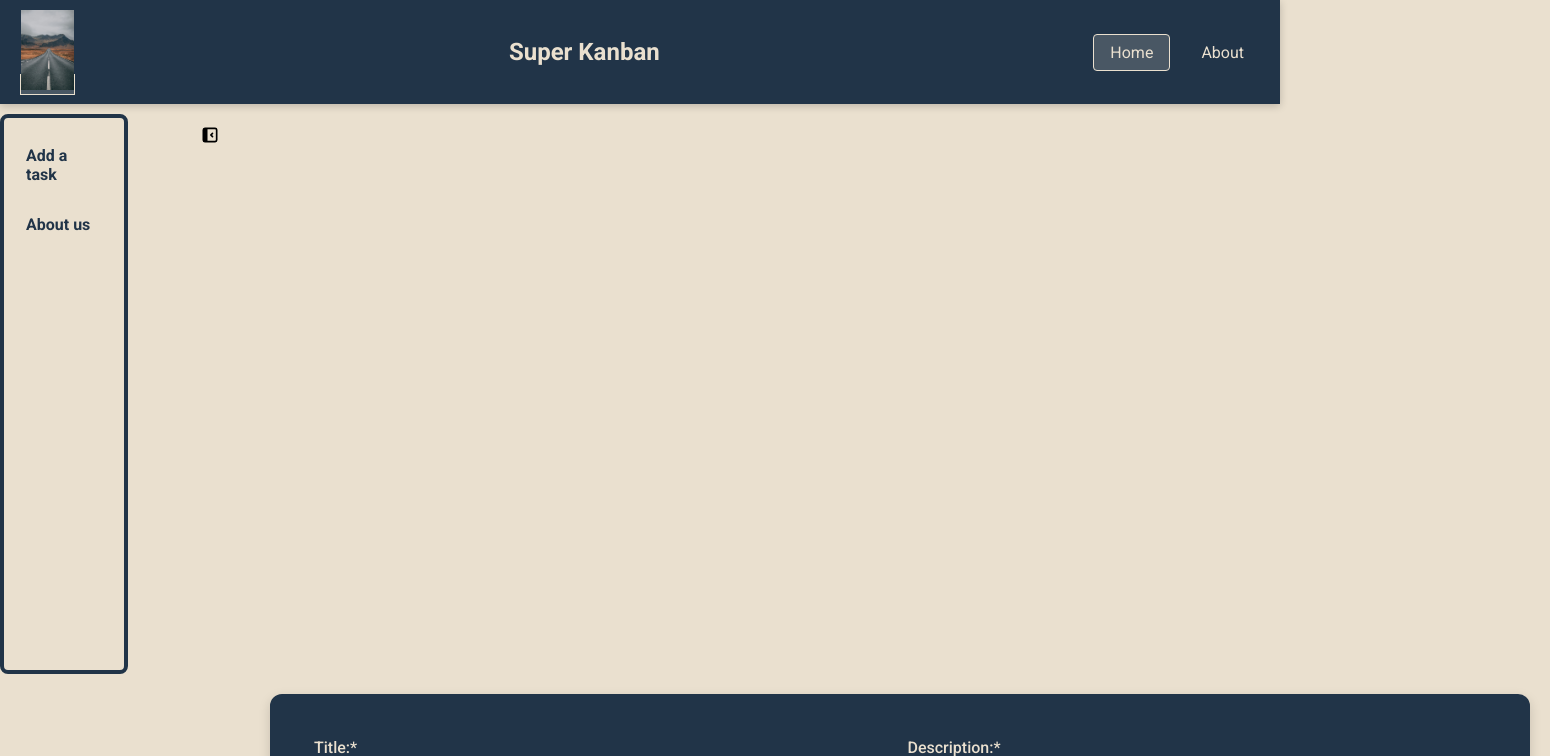
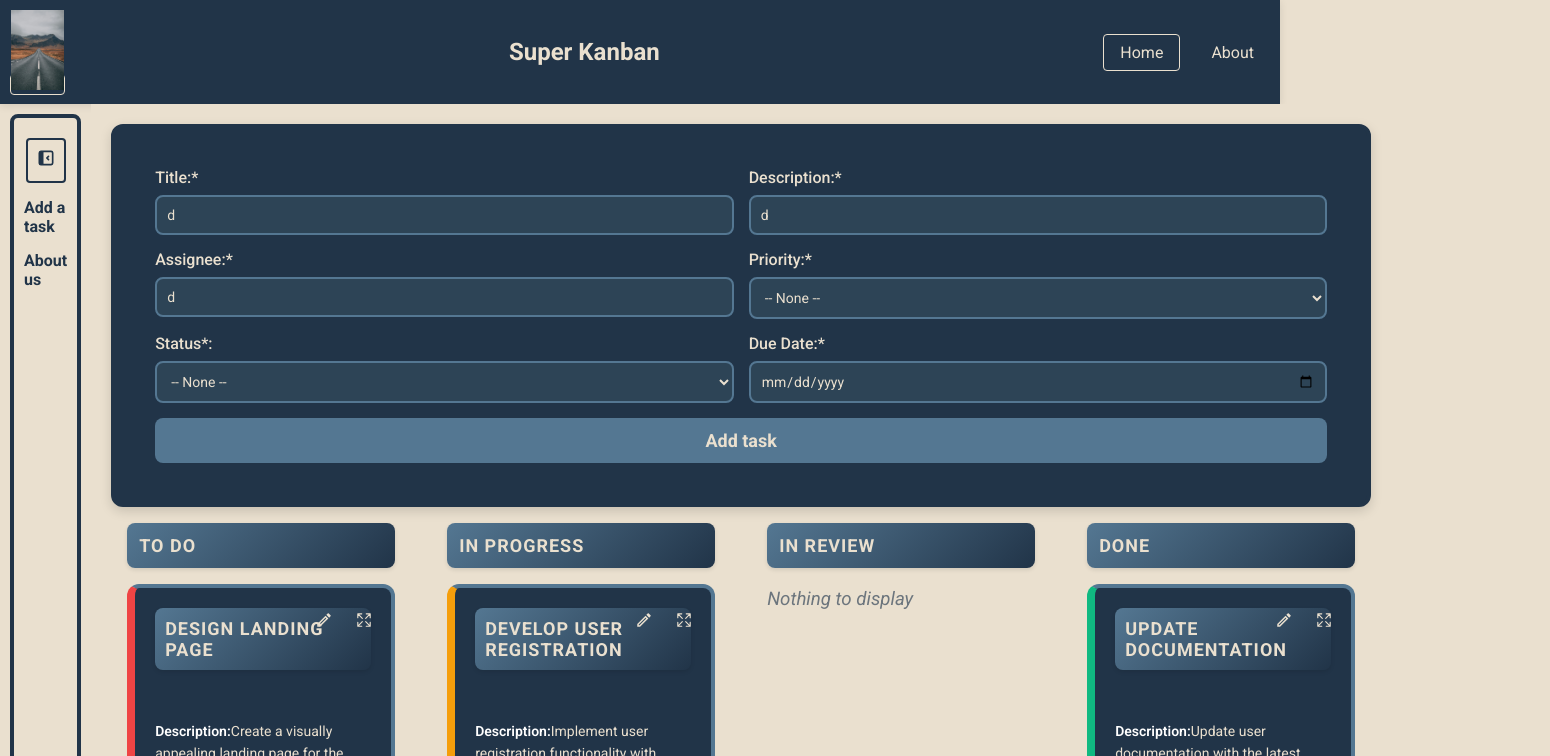
Before and after one commit to MassFuer/Kanban-Board, a React (Vite) app in the folder kanban-board/: page / in a window 1280 px wide. Shown: the top 756 px of the page, 1550 px wide, since content can reach past the window. Built offline with nearby package versions, Linux system fonts and the light colour scheme.

Commit message:
fixing sidebar

```diff
--- a/kanban-board/src/App.css
+++ b/kanban-board/src/App.css
@@ -27,11 +27,8 @@ nav {
   align-items: center;
   background-color: #213448;
   min-height: 10vh;
-  padding: 10px 20px;
-  box-shadow: 0 2px 8px rgba(0, 0, 0, 0.2);
-  position: sticky;
-  top: 0;
-  z-index: 100;
+  padding: 10px;
+  box-shadow: 0 2px 8px rgba(0, 0, 0, 0.1);
 }
 
 nav .logo img {
@@ -62,74 +59,86 @@ nav .links a {
 }
 
 nav .links a:hover {
-  background-color: rgba(234, 224, 207, 0.1);
+  color: #eae0cf;
   border: 1px solid #eae0cf;
+  border-radius: 4px;
+  transition: all 0.3s ease;
 }
 
 nav .active {
-  background-color: rgba(234, 224, 207, 0.2);
+  color: #eae0cf;
   border: 1px solid #eae0cf;
+  border-radius: 4px;
+  transition: all 0.3s ease;
 }
 
-main {
+/* App Container */
+.app-container {
   display: flex;
   flex-direction: row;
-  justify-content: space-between;
-  /* align-items: center; */
   min-height: 70vh;
   margin-bottom: 5px;
-  margin-left: 250px;
 }
+
+/* Main */
+main {
+  flex: 1;
+  display: flex;
+  flex-direction: column;
+}
+
+
+/* Sidebar */
 .sidebar {
   display: flex;
   flex-direction: column;
   align-items: flex-start;
   gap: 15px;
-  margin-top: 10px;
+  margin: 10px;
   font-weight: bold;
   border: 4px solid #213448;
   border-radius: 8px;
   background-color: #eae0cf;
   width: 10%;
-  height: 70vh;
+  min-height: 70vh;
   padding: 20px 10px;
+  transition: all 0.3s ease;
+  position: relative;
 }
-
 .sidebar a {
   text-decoration: none;
   color: #213448;
-  padding: 8px 12px;
+}
+.sidebar a:hover {
+  color: #213448;
+  border: 1px solid #213448;
   border-radius: 4px;
-  width: 100%;
+  transition: all 0.3s ease;
+}
+.sidebar.collapsed {
+  width: 60px;
+  padding: 20px 5px;
+}
+
+.sidebar.collapsed a {
+  display: none;
+}
+
+.collapse-button {
+  font-size: 20px;
+  border: 2px solid #213448;
+  border-radius: 4px;
+  background-color: #eae0cf;
+  color: #213448;
+  padding: 8px;
+  align-self: center;
+  cursor: pointer;
   transition: all 0.3s ease;
 }
 
-.sidebar a:hover {
-  background-color: #f0f0f0;
-  border: 1px solid #213448;
-}
-
-.collapse-button {
-  position: absolute;
-  font-size: 20px;
-  border: 2px solid #213448;
-  background-color: #fff;
-  cursor: pointer;
-  padding: 5px 10px;
-  border-radius: 4px;
-  transition: all 0.3s ease;
-}
-/* .collapse {
-  width: 0;
-} */
-
-.collapse-button {
-  position: fixed;
-  font-size: 20px;
-  border: none;
-  left: 190px;
-  top: 120px;
-  background-color: #eae0cf;
+.collapse-button:hover {
+  background-color: #213448;
+  color: #eae0cf;
 }
 
 /* Tasks container */
--- a/kanban-board/src/App.jsx
+++ b/kanban-board/src/App.jsx
@@ -42,6 +42,7 @@ function App() {
   return (
     <>
       <Navbar />
+      <div className="app-container">
         <Sidebar />
         <main>
           <Routes>
@@ -72,6 +73,7 @@ function App() {
             <Route path="*" element={<NotFoundPage />} />
           </Routes>
         </main>
+      </div>
       <Footer />
     </>
   );
```
Lines whose indentation alone changed are shown as unchanged.
